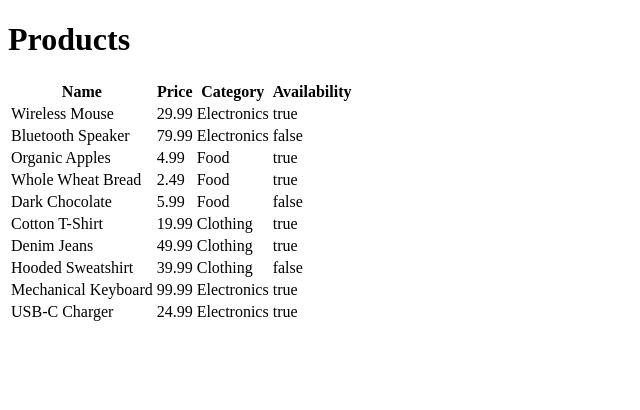
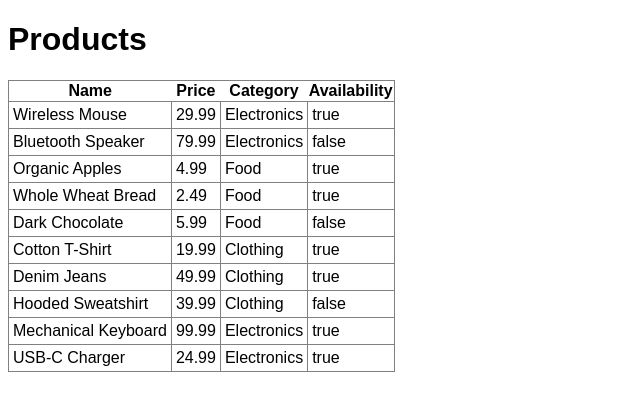
Before and after one commit to greencar77/productdemo, an Angular app: page / in a window 1280 px wide. Shown: the top 410 px of the page, without its empty margins (0-640 px from the left). Built offline with nearby package versions, Linux system fonts and the light colour scheme.

Commit message:
Table style is added

```diff
--- a/src/styles.css
+++ b/src/styles.css
@@ -1 +1,24 @@
-/* You can add global styles to this file, and also import other style files */
+body {
+  font-family: arial;
+}
+
+table {
+  border-width: 1px;
+  border-spacing: 2px;
+  border-style: outset;
+  border-color: gray;
+  border-collapse: collapse;
+  background-color: transparent;
+  table-layout: fixed;
+}
+
+td {
+  border-width: 1px;
+  padding: 4px;
+  border-style: inset;
+  border-color: gray;
+  background-color: transparent;
+  -moz-border-radius: 0px 0px 0px 0px;
+  vertical-align: top;
+  word-wrap: break-word;
+}
```
